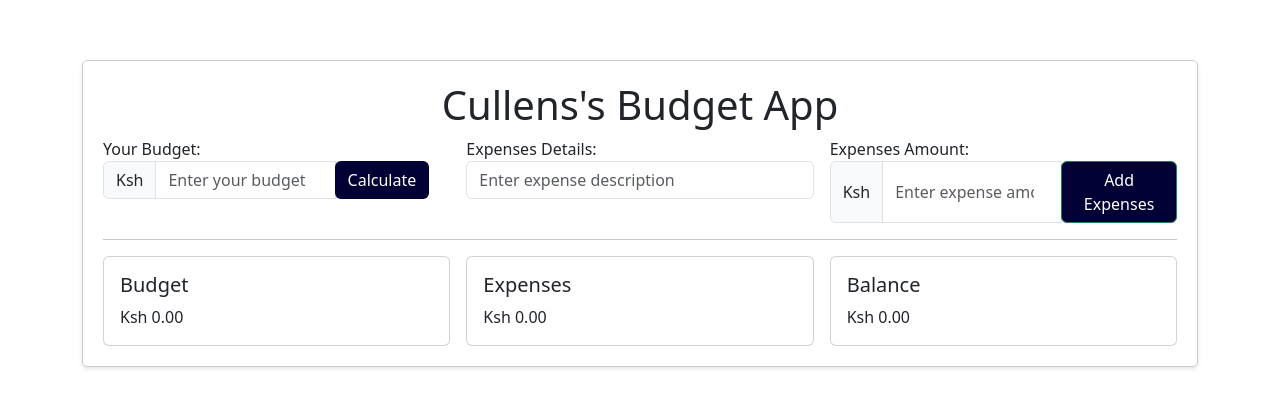
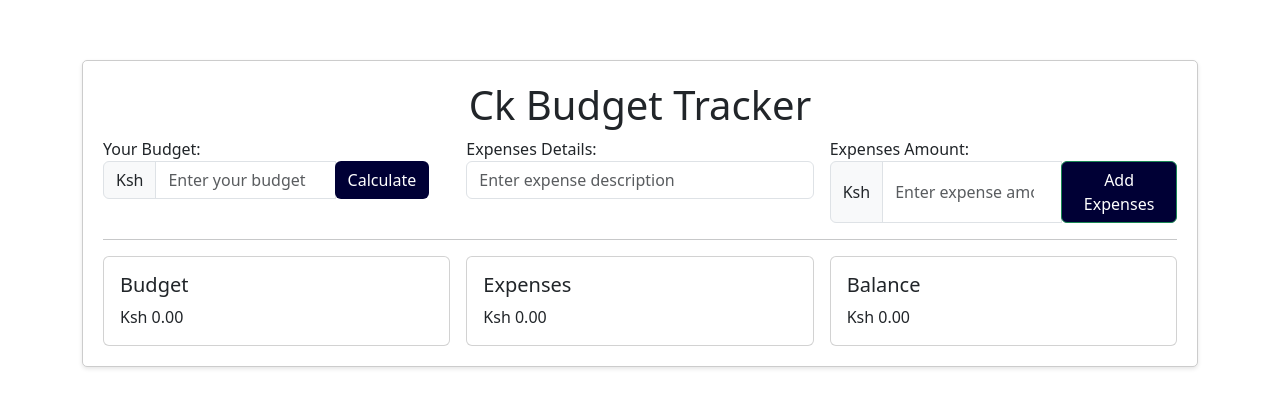
Before and after one commit to cullen-kaberere/phase-1-final-project, a website: page index.html in a window 1280 px wide. Drawn offline with nearby package versions, Linux system fonts and the light colour scheme.

Commit message:
Change Name

```diff
--- a/index.html
+++ b/index.html
@@ -10,7 +10,7 @@
     <div class="container">
         <form class="fr-container">
                 <div class="fr-h1">
-                    <h1>Cullens's Budget App</h1>
+                    <h1>Ck Budget Tracker</h1>
                 </div>
                 <div class="row g-3">
                   <div class="col-md-4">
```
